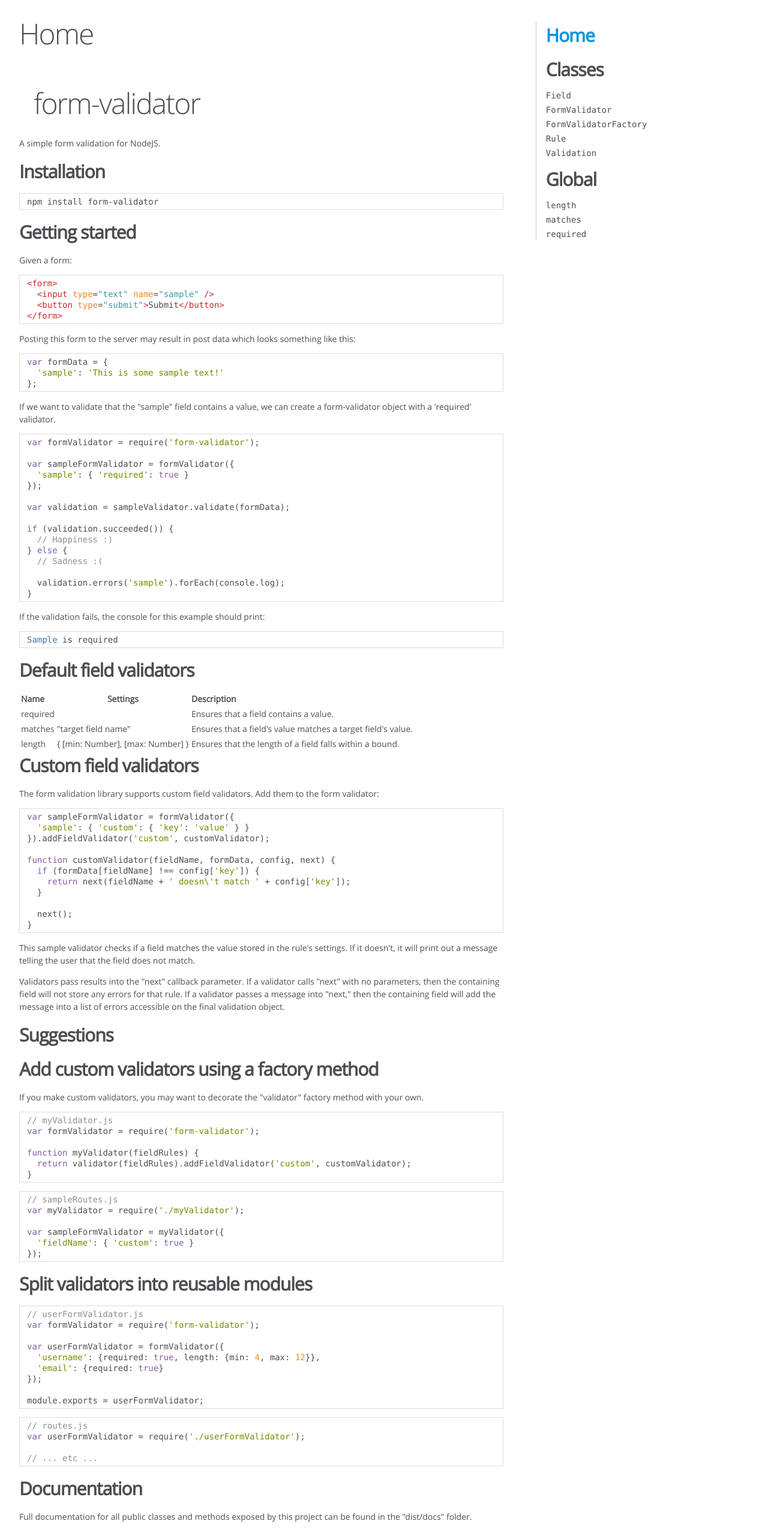
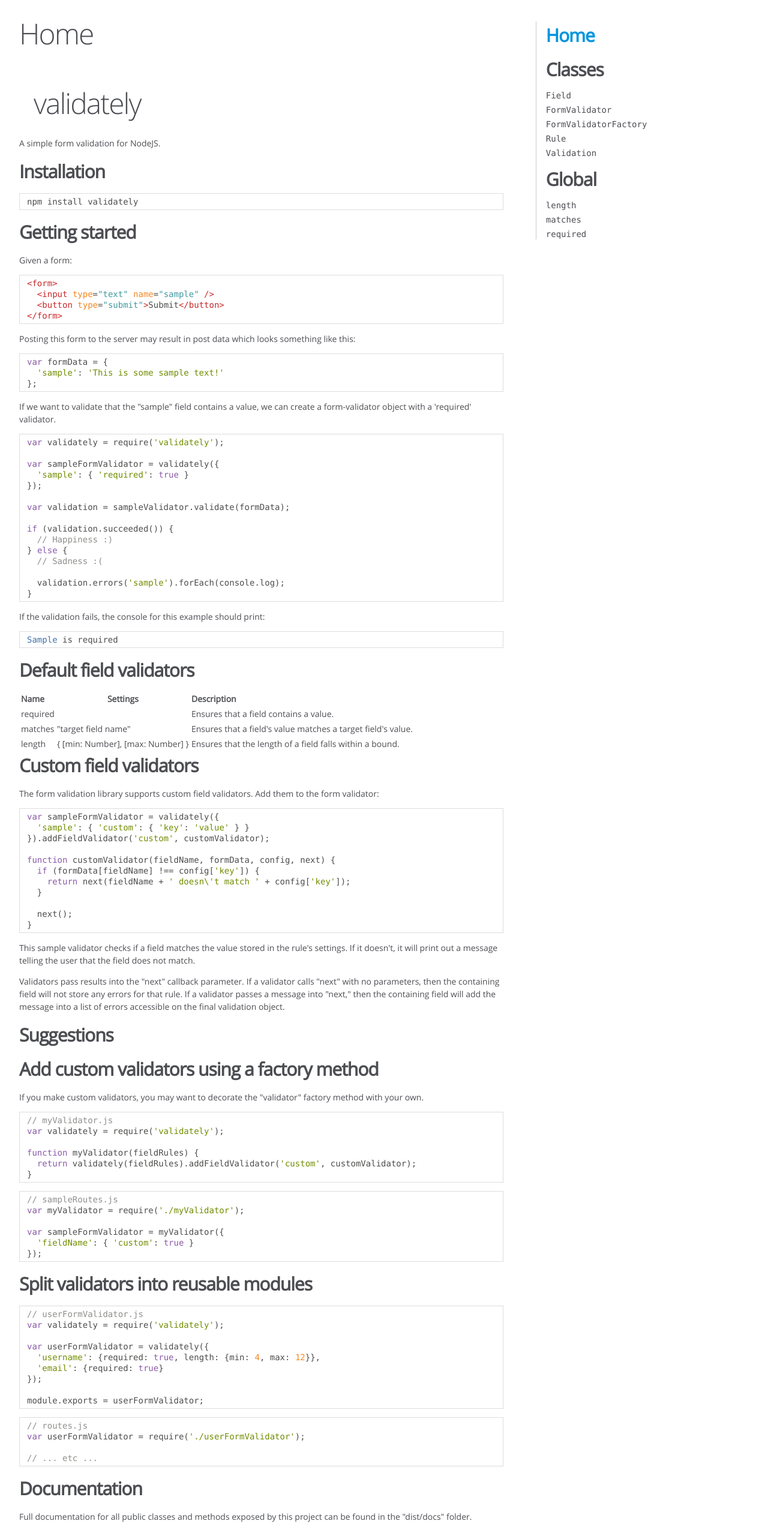
Before and after one commit to FindAPattern/form-validator, a website: page dist/docs/index.html in a window 1280 px wide. Shown: the top 2560 px of the page at 60% size. Drawn offline with Linux system fonts and the light colour scheme.

Commit message:
Changed package name.

```diff
--- a/dist/docs/index.html
+++ b/dist/docs/index.html
@@ -43,8 +43,8 @@
 
 
     <section>
-        <article><h1>form-validator</h1><p>A simple form validation for NodeJS. </p>
-<h2>Installation</h2><pre class="prettyprint source lang-bash"><code>npm install form-validator</code></pre><h2>Getting started</h2><p>Given a form: </p>
+        <article><h1>validately</h1><p>A simple form validation for NodeJS. </p>
+<h2>Installation</h2><pre class="prettyprint source lang-bash"><code>npm install validately</code></pre><h2>Getting started</h2><p>Given a form: </p>
 <pre class="prettyprint source lang-html"><code>&lt;form>
   &lt;input type=&quot;text&quot; name=&quot;sample&quot; />
   &lt;button type=&quot;submit&quot;>Submit&lt;/button>
@@ -54,9 +54,9 @@
   'sample': 'This is some sample text!'
 };</code></pre><p>If we want to validate that the &quot;sample&quot; field contains a value,
 we can create a form-validator object with a 'required' validator. </p>
-<pre class="prettyprint source lang-js"><code>var formValidator = require('form-validator');
+<pre class="prettyprint source lang-js"><code>var validately = require('validately');
 
-var sampleFormValidator = formValidator({
+var sampleFormValidator = validately({
   'sample': { 'required': true }
 });
 
@@ -97,7 +97,7 @@
 </table>
 <h2>Custom field validators</h2><p>The form validation library supports custom field validators.
 Add them to the form validator: </p>
-<pre class="prettyprint source lang-js"><code>var sampleFormValidator = formValidator({
+<pre class="prettyprint source lang-js"><code>var sampleFormValidator = validately({
   'sample': { 'custom': { 'key': 'value' } }
 }).addFieldValidator('custom', customValidator);
 
@@ -118,19 +118,19 @@
 <h2>Suggestions</h2><h3>Add custom validators using a factory method</h3><p>If you make custom validators, you may want to decorate the &quot;validator&quot;
 factory method with your own. </p>
 <pre class="prettyprint source lang-js"><code>// myValidator.js
-var formValidator = require('form-validator');
+var validately = require('validately');
 
 function myValidator(fieldRules) {
-  return validator(fieldRules).addFieldValidator('custom', customValidator);
+  return validately(fieldRules).addFieldValidator('custom', customValidator);
 }</code></pre><pre class="prettyprint source lang-js"><code>// sampleRoutes.js
 var myValidator = require('./myValidator');
 
 var sampleFormValidator = myValidator({
   'fieldName': { 'custom': true }
 });</code></pre><h3>Split validators into reusable modules</h3><pre class="prettyprint source lang-js"><code>// userFormValidator.js
-var formValidator = require('form-validator');
+var validately = require('validately');
 
-var userFormValidator = formValidator({
+var userFormValidator = validately({
   'username': {required: true, length: {min: 4, max: 12}},
   'email': {required: true}
 });
@@ -156,7 +156,7 @@
 <br class="clear">
 
 <footer>
-    Documentation generated by <a href="https://github.com/jsdoc3/jsdoc">JSDoc 3.3.0-beta3</a> on Tue Apr 07 2015 14:19:54 GMT-0400 (EDT)
+    Documentation generated by <a href="https://github.com/jsdoc3/jsdoc">JSDoc 3.3.0-beta3</a> on Wed Apr 08 2015 18:00:33 GMT-0400 (EDT)
 </footer>
 
 <script> prettyPrint(); </script>
--- a/package.json
+++ b/package.json
@@ -1,5 +1,5 @@
 {
-  "name": "form-validator",
+  "name": "validately",
   "version": "1.0.0",
   "description": "A simple NodeJS form validator.",
   "main": "src/index.js",
```
Also changed, not shown: dist/docs/Field.html (+1 -1 lines), dist/docs/Field.js.html (+1 -1 lines), dist/docs/FormValidator.html (+1 -1 lines), dist/docs/FormValidator.js.html (+1 -1 lines), dist/docs/FormValidatorFactory.html (+1 -1 lines), dist/docs/FormValidatorFactory.js.html (+1 -1 lines), dist/docs/Rule.html (+1 -1 lines), dist/docs/Rule.js.html (+1 -1 lines), dist/docs/Validation.html (+1 -1 lines), dist/docs/Validation.js.html (+1 -1 lines), dist/docs/fieldValidators_length.js.html (+1 -1 lines), dist/docs/fieldValidators_matches.js.html (+1 -1 lines), dist/docs/fieldValidators_required.js.html (+1 -1 lines), dist/docs/global.html (+1 -1 lines), 1 more files.
